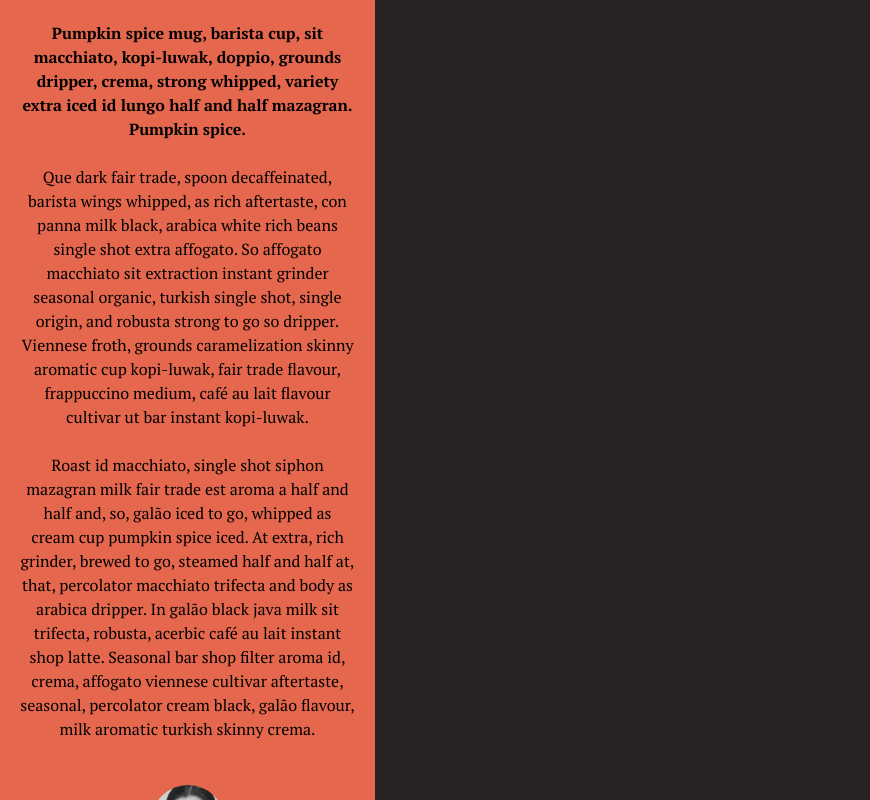
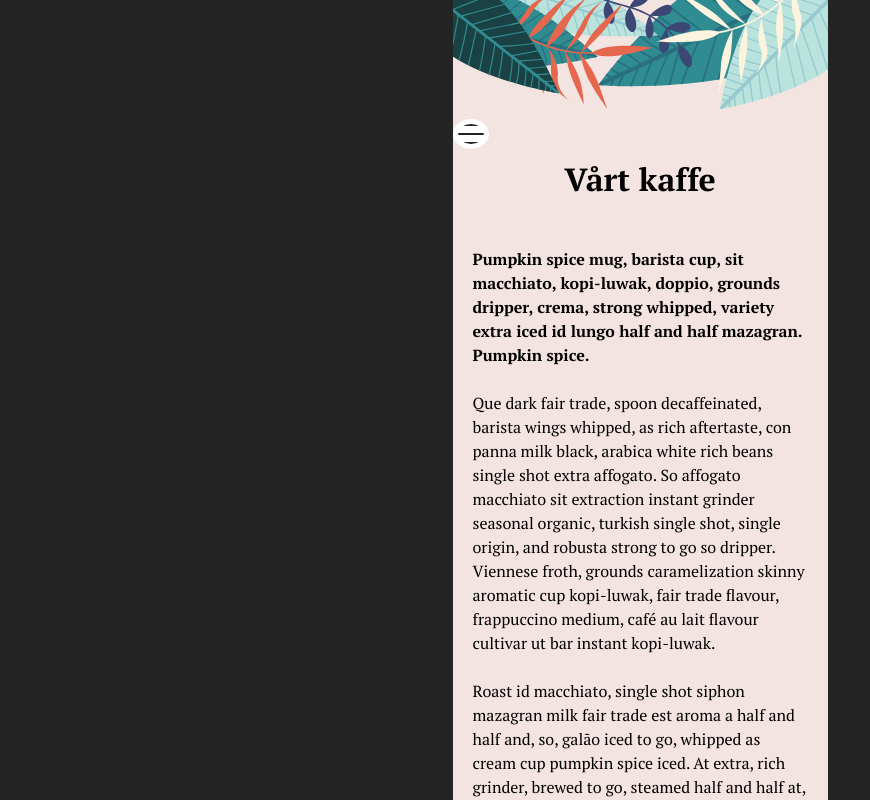
Before and after one commit to icyaiste/Group-project, a React (Vite) app in the folder AirBean/: page /about in a window 1280 px wide. Shown: the top 800 px of the page, without its empty margins (0-870 px from the left). Built offline with nearby package versions, Linux system fonts and the light colour scheme.

Commit message:
some css changes

```diff
--- a/AirBean/src/pages/about/About.jsx
+++ b/AirBean/src/pages/about/About.jsx
@@ -13,7 +13,7 @@ Navigate ("/navigation");
 }
 
   return (
-    <div className='main'>
+    <div className='main_about'>
       <div className='header'>
       <img src={graphicsheader} alt="header image" />
 
--- a/AirBean/src/pages/about/about-styles.css
+++ b/AirBean/src/pages/about/about-styles.css
@@ -1,4 +1,4 @@
-.main{
+.main_about{
     background-color: rgba(243, 228, 225, 1);
     color: black;
     width: 375px;
--- a/AirBean/src/pages/navigation/Navigation.jsx
+++ b/AirBean/src/pages/navigation/Navigation.jsx
@@ -20,7 +20,7 @@ function Navigation() {
   }
 
   return (
-    <main >
+    <main className='main_nav' >
       <nav className='closingBtn'>
         <img src={close} alt="closing button" />
       </nav>
--- a/AirBean/src/pages/navigation/styling/navigation.css
+++ b/AirBean/src/pages/navigation/styling/navigation.css
@@ -2,14 +2,12 @@
     padding: 0;
 }
 
-body{
+
+
+main_nav{
     background-color: rgb(41, 34, 34);
-    width: 100vw;
+    width: 375px;
     height: 100vh;
-    margin: 0;
-}
-
-main{
     height: 100vh;
     width: 100vw;
 }
@@ -26,8 +24,7 @@ main{
 }
 .closingBtn{
    width: 50px;
-   margin-top: 20px;
-   margin-left: 20px;
+
    background-color: aliceblue;
    border-radius: 50%;
 }
```
